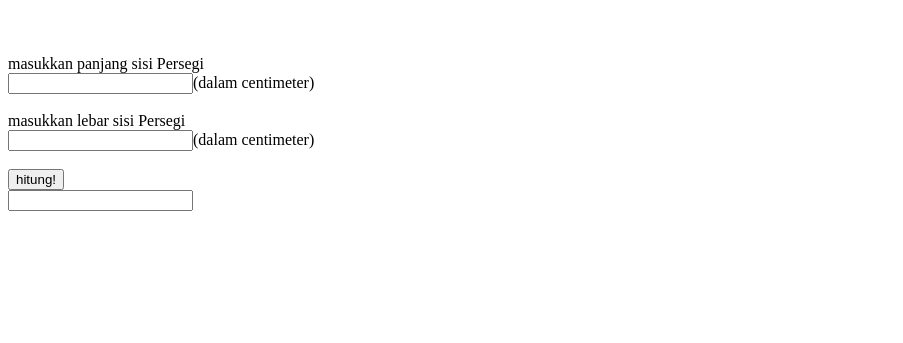
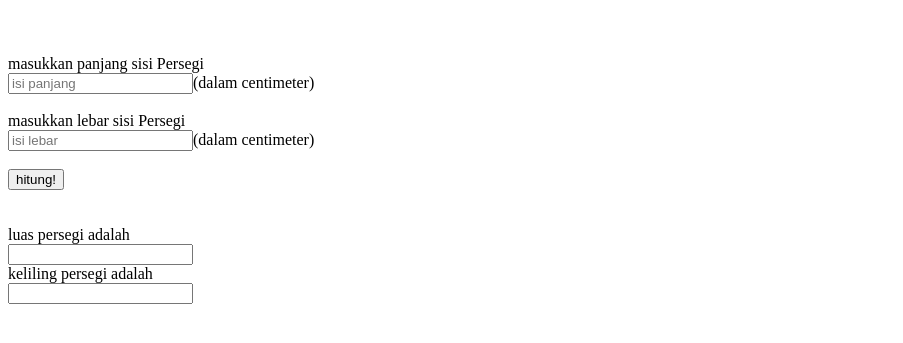
Before and after one commit to revou-fundamental-course/4-sep-23-roshilman, a plain HTML site: page index.html in a window 1280 px wide. Shown: the part 61-404 px from the top of the page, without its empty margins (0-903 px from the left). Drawn offline with Linux system fonts and the light colour scheme.

Commit message:
Update index.html

```diff
--- a/index.html
+++ b/index.html
@@ -10,17 +10,23 @@
     <br>
     <div>masukkan panjang sisi Persegi
     <br>
-    <input type="number" name="panjangsisi" id="panjang">(dalam centimeter)
+    <input type="number" placeholder="isi panjang" id="panjang">(dalam centimeter)
     </div>
     <br>
     <div>masukkan lebar sisi Persegi
     <br>
-    <input type="number" name="lebarsisi" id="lebar">(dalam centimeter)
+    <input type="number" placeholder="isi lebar" id="lebar">(dalam centimeter)
     </div>
     <br>
     <button id="hitung">hitung!</button>
     <br>
+    <br>
     <div>
+        <br>luas persegi adalah
+        <br>
         <input type="number" id="hasilluas">
+        <br>keliling persegi adalah
+        <br>
+        <input type="number" id="hasilkeliling">
     </div>
 </body>
```
